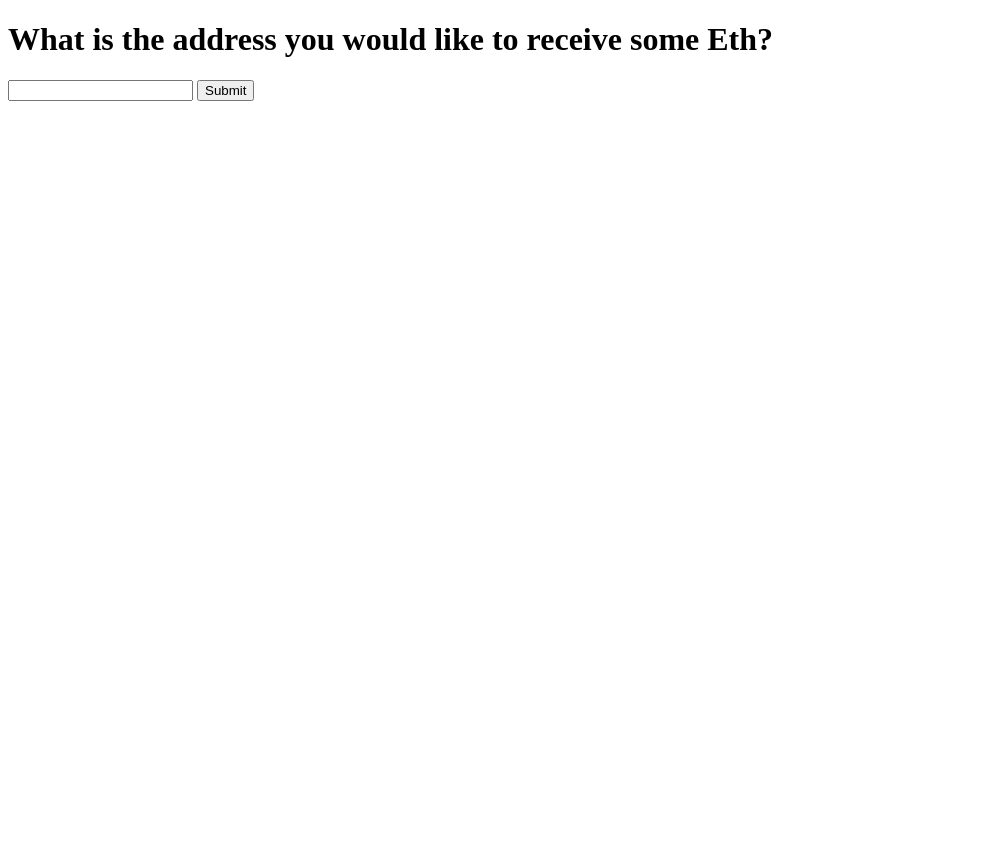
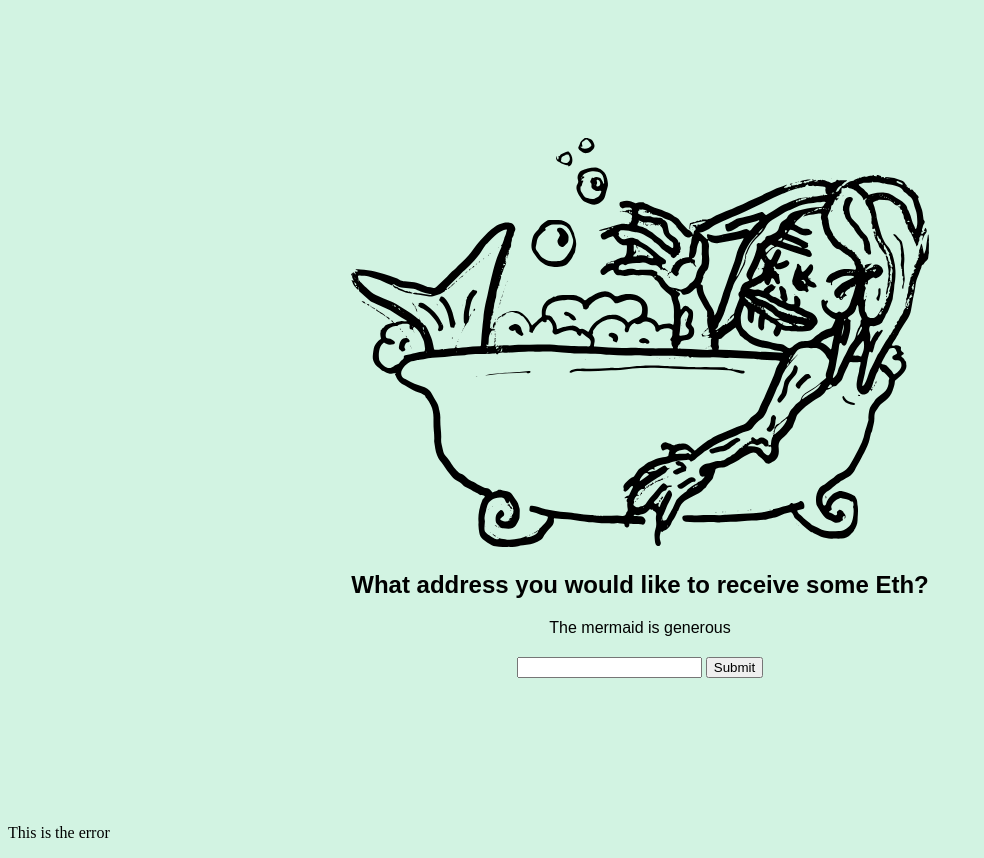
Before and after one commit to ApeWorX/faucet, a plain HTML site: page faucet/web/index.html in a window 1280 px wide. Shown: the whole page, without its empty margins (0-984 px from the left). Before the commit the page ends 800 px from the top, so only its background shows below. Drawn offline with Linux system fonts and the light colour scheme.

Commit message:
GAVE THE WORLD A MERMAID - and some basic layout

```diff
--- /dev/null
+++ b/faucet/web/faucetStylez.css
@@ -0,0 +1,48 @@
+/*AGBABBBYCAKES - AS OF 5.15.23 */
+/*ARTWORK BY ALDO ZUCCONI*/
+/*DEV AND DESIGN WORK BY ALEX GONZALEZ*/
+/*FOR APEWORX, LTD */
+
+
+:root {
+
+    --bodyBackgroundColor: #D2F3E2;
+}
+
+html {
+    background-color:var(--bodyBackgroundColor);
+}
+
+
+.master-wrap {
+    display: flex;
+    justify-content: center;
+    align-items: center;
+    height: 100vh;
+  }
+
+  .inner-wrap {
+    text-align: center;
+  }
+
+  .logo img {
+    max-width: 100%;;
+    height: auto;
+  }
+
+  .description {
+    font-family: 'Barlow', sans-serif;
+    margin-top: 20px;
+  }
+
+  .form {
+    margin-top: 20px;
+  }
+
+  /* Media queries for responsive layout */
+  @media (max-width: 768px) {
+    .master-wrap {
+      height: auto;
+      padding: 20px;
+    }
+  }
--- a/faucet/web/index.html
+++ b/faucet/web/index.html
@@ -1,13 +1,35 @@
 <!DOCTYPE html>
 <html>
   <head>
-    <title>Test Faucet</title>
+    <title>The Test Faucet</title>
+    <link href="faucetStylez.css" rel="stylesheet" type="text/css">
   </head>
   <body>
-    <h1>What is the address you would like to receive some Eth?</h1>
-    <input type="text" id="faucet-request">
+
+
+
+<div class="master-wrap">
+  <div class="inner-wrap">
+    <div class="logo">
+      <img src="./faucet-eth-apeworx.svg" alt="Logo">
+    </div>
+    <div class="description">
+      <h2>What address you would like to receive some Eth?</h2>
+      <p>The mermaid is generous</p>
+    </div>
+    <div class="form">
+      <form>
+        <input type="text" id="faucet-request">
     <button onclick="callFaucet()">Submit</button>
-    <div id="faucet-response"></div>
+
+        <!-- Form fields go here -->
+      </form>
+    </div>
+  </div>
+</div>
+<div id="faucet-response"></div>
+<p id="responseDiv"> This is the error </p>
+
 
     <script src="index.js"></script>
   </body>
--- a/faucet/web/index.js
+++ b/faucet/web/index.js
@@ -1,10 +1,12 @@
 function transfer(address) {
-  fetch(`http://127.0.0.1:8000/transfer/${address}`)
+  fetch(`${window.location.origin}/transfer/${address}`)
     .then(response => response.json())
     .then(data => {
       if (data.error) {
         console.log(`Error: ${data.error}`);
-      } else {
+        responseDiv.innerHTML = `This is the error you got: ${data.error}`;
+      }
+      else {
         const responseDiv = document.getElementById('faucet-response');
         responseDiv.innerHTML = `
           <pre>
```
Also changed, not shown: faucet/web/faucet-eth-apeworx.svg (added).
